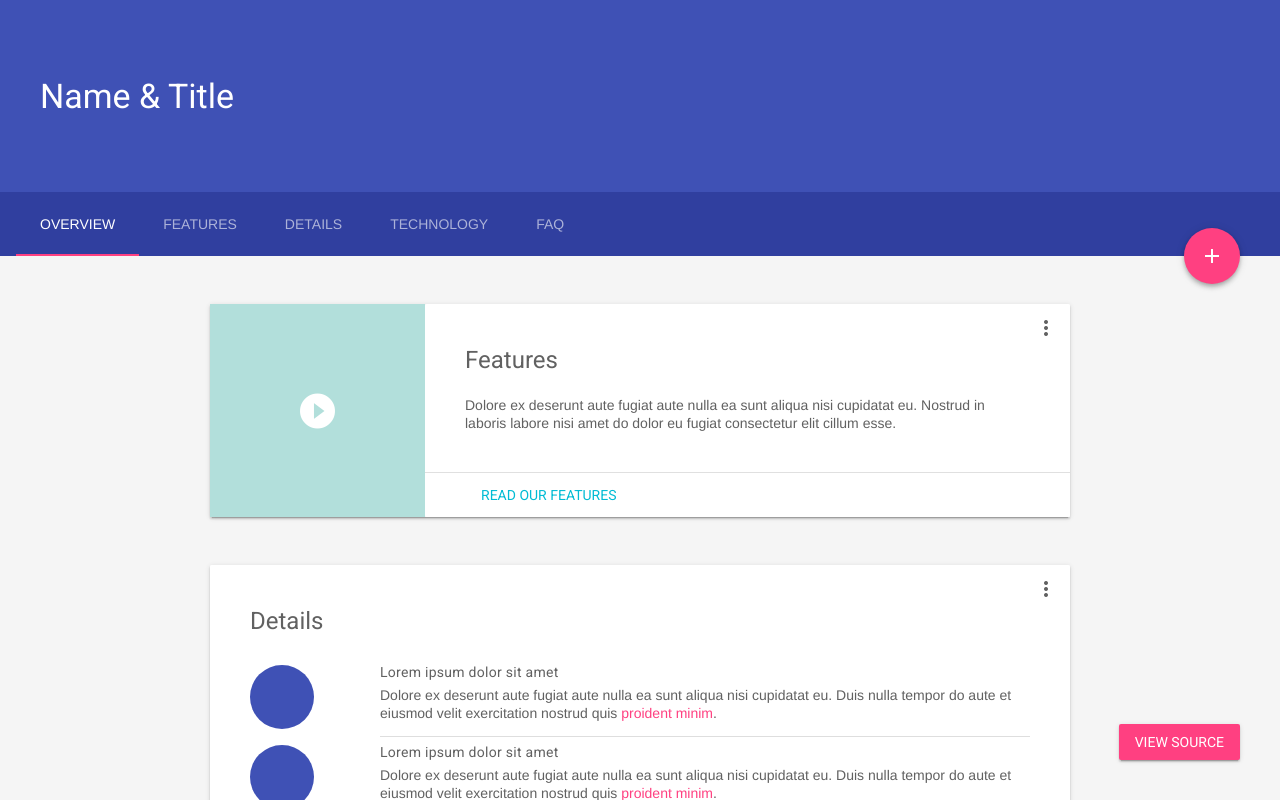
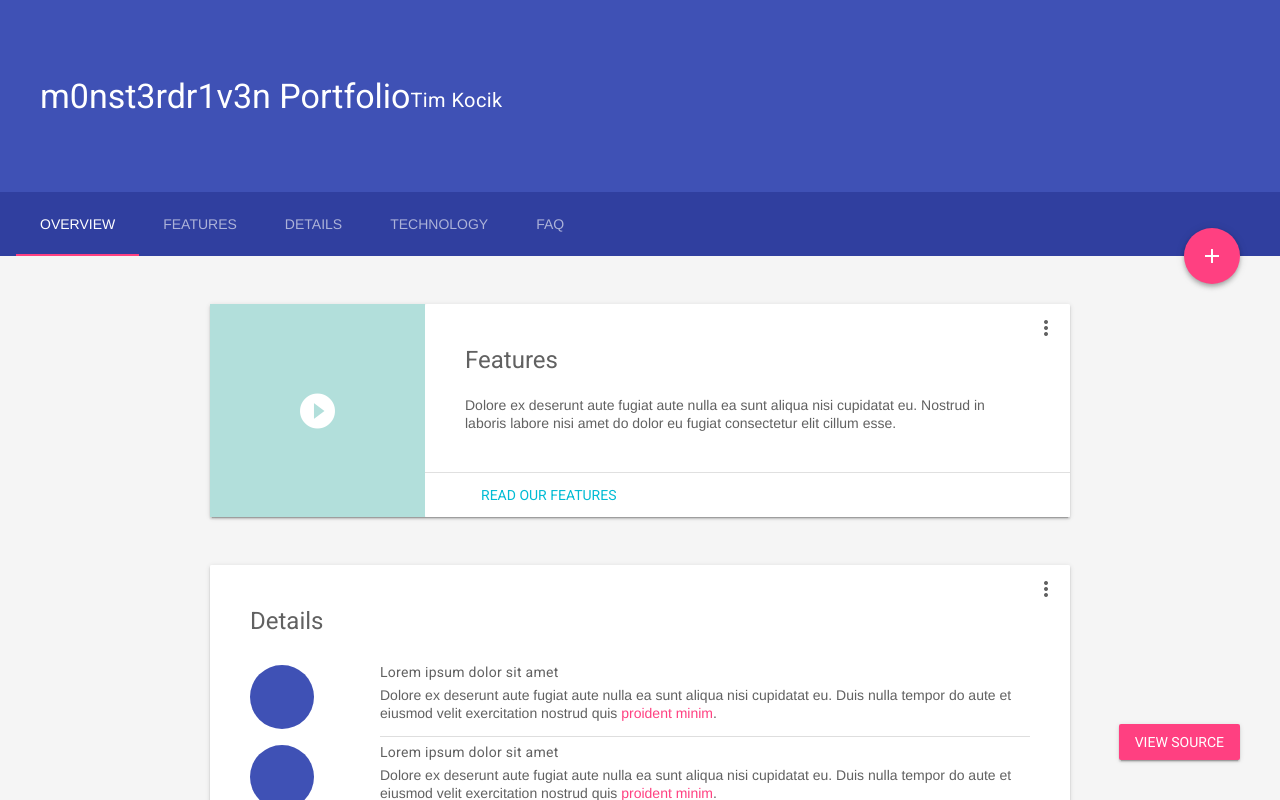
Before and after one commit to m0nst3rdr1v3n/m0nst3rdr1v3n.github.io, a plain HTML site: page index.html in a window 1280 px wide. Drawn offline with nearby package versions, Linux system fonts and the light colour scheme.

Commit message:
Changed page title

```diff
--- a/index.html
+++ b/index.html
@@ -67,7 +67,8 @@
         <div class="mdl-layout--large-screen-only mdl-layout__header-row">
         </div>
         <div class="mdl-layout--large-screen-only mdl-layout__header-row">
-          <h3>Name &amp; Title</h3>
+          <h3>m0nst3rdr1v3n Portfolio</h3>
+          <h5>Tim Kocik</h5>
         </div>
         <div class="mdl-layout--large-screen-only mdl-layout__header-row">
         </div>
```
